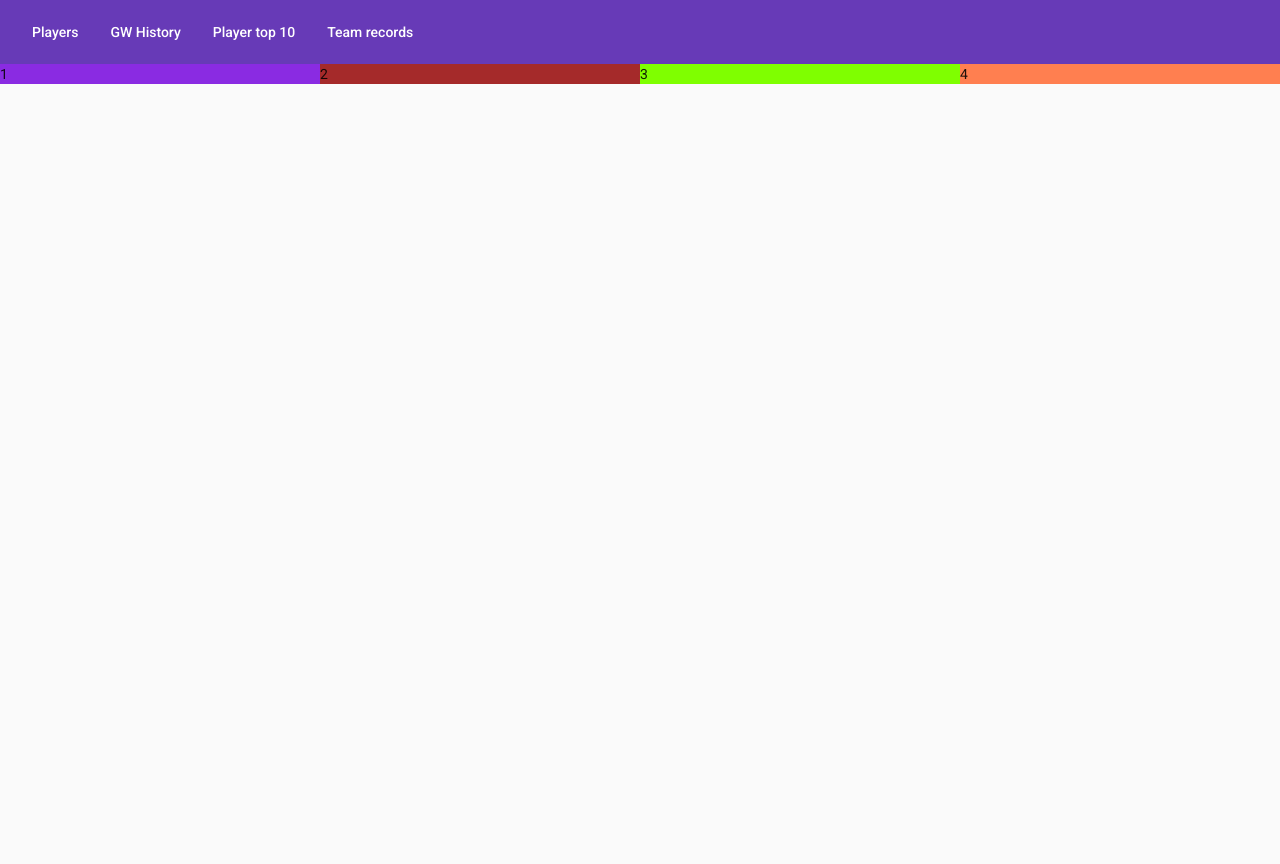
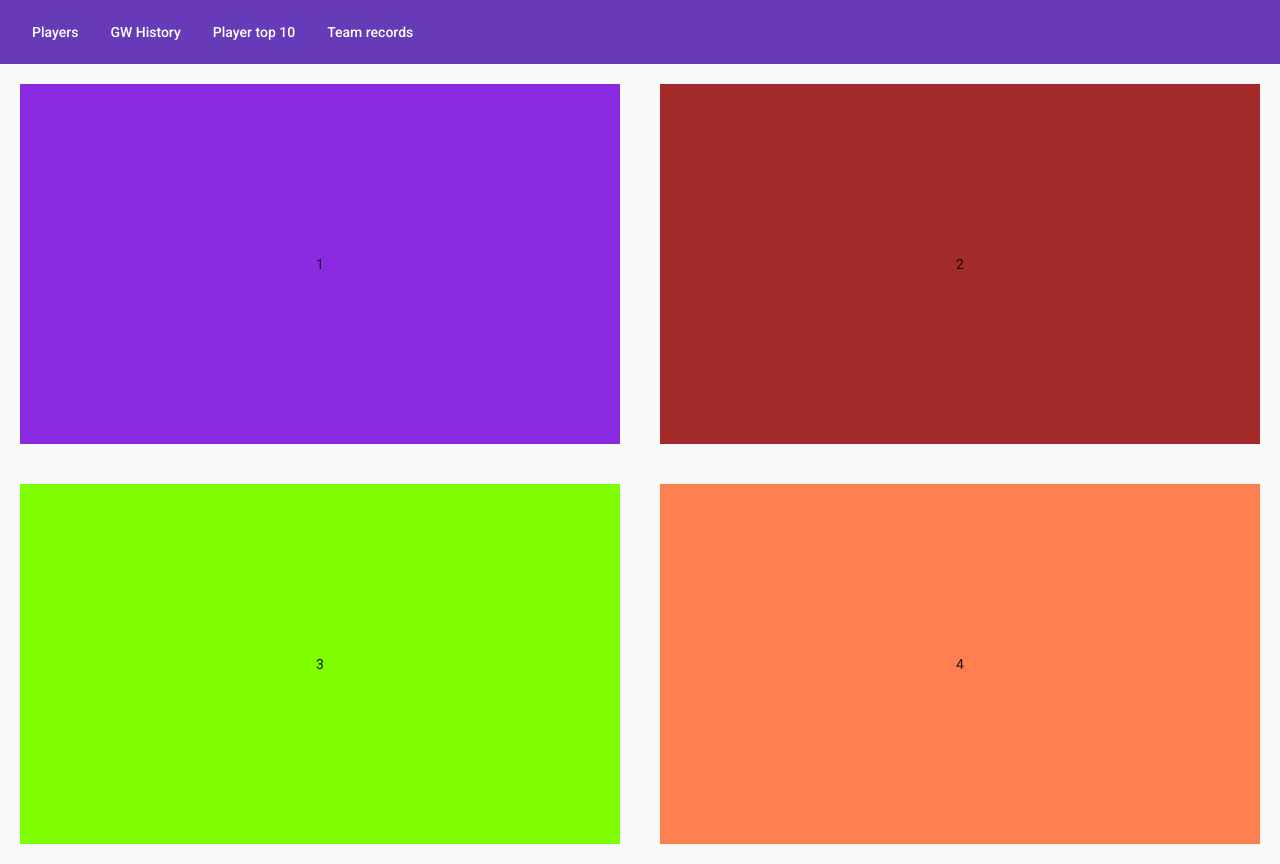
Before and after one commit to daemon025/gw-stats, an Angular app: page /player/1 in a window 1280 px wide. Built offline with nearby package versions, Linux system fonts and the light colour scheme; no server answers.

Commit message:
player page layout

```diff
--- a/src/app/components/player/player.component.css
+++ b/src/app/components/player/player.component.css
@@ -1,19 +1,43 @@
-.generic-info {
+.grid-container {
+    min-height: 100%;
+    display: flex;
+    flex-wrap: wrap;
+    flex-direction: row;
+}
+
+.grid-container>div {
+    display: flex;
+    flex-basis: calc(50% - 40px);
+    justify-content: center;
+    flex-direction: column;
+}
+
+.grid-container div.margin-20 {
+    margin: 20px;
+}
+
+.grid-container>div>div {
+    display: flex;
+    justify-content: center;
+    flex-direction: row;
+}
+
+.grid-container .generic-info {
     width: 100%;
     background-color: blueviolet;
 }
 
-.day-statistics {
+.grid-container .day-statistics {
     width: 100%;
     background-color: brown;
 }
 
-.chart-container {
+.grid-container .chart-container {
     width: 100%;
     background-color: chartreuse;
 }
 
-.stats-container {
+.grid-container .stats-container {
     width: 100%;
     background-color: coral;
 }
--- a/src/app/components/player/player.component.html
+++ b/src/app/components/player/player.component.html
@@ -1,6 +1,14 @@
-<div fxLayout="row">
-    <div class="generic-info" fxFlex="50">1</div>
-    <div class="day-statistics" fxFlex="50">2</div>
-    <div class="chart-container" fxFlex="50">3</div>
-    <div class="stats-container" fxFlex="50">4</div>
+<div class="grid-container">
+    <div class="margin-20 generic-info">
+        <div>1</div>
+    </div>
+    <div class="margin-20 day-statistics">
+        <div>2</div>
+    </div>
+    <div class="margin-20 chart-container">
+        <div>3</div>
+    </div>
+    <div class="margin-20 stats-container">
+        <div>4</div>
+    </div>
 </div>
```
